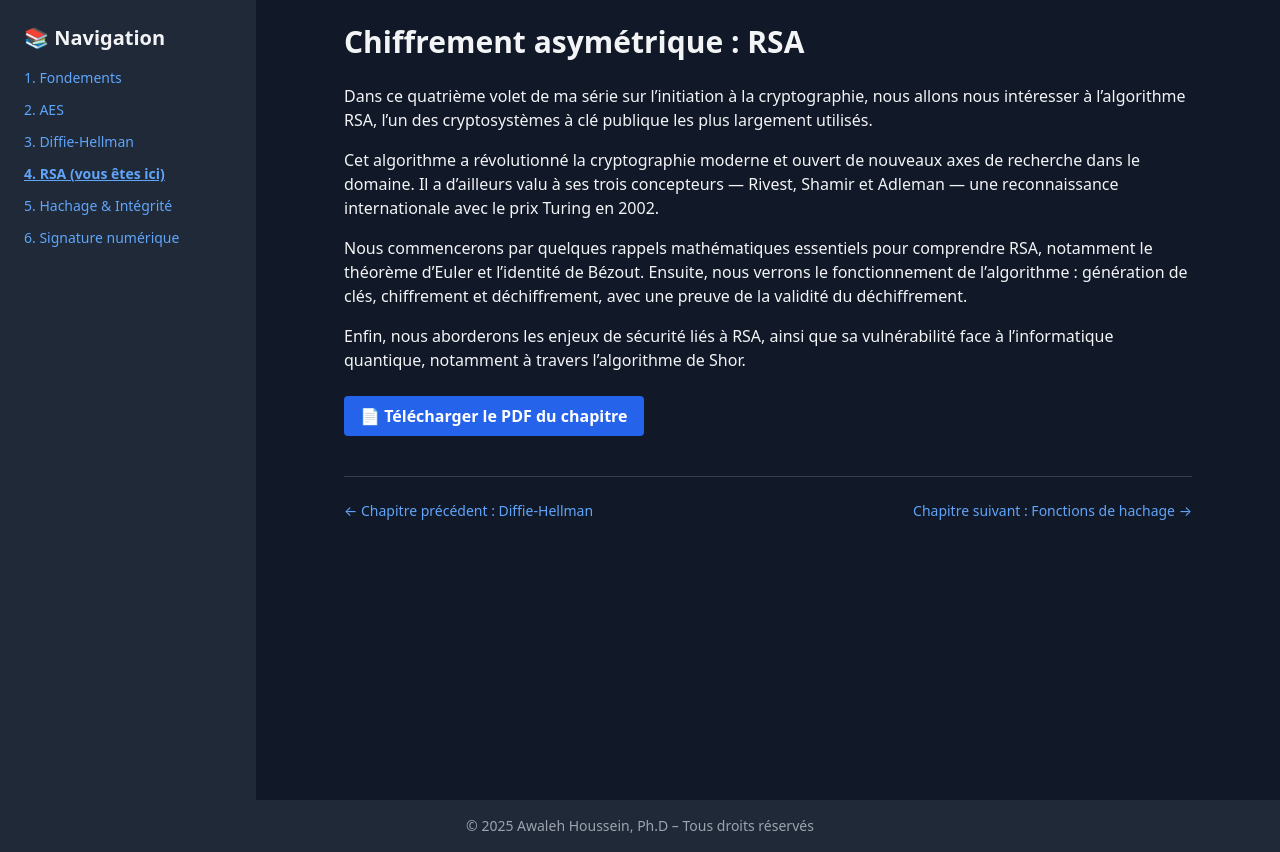
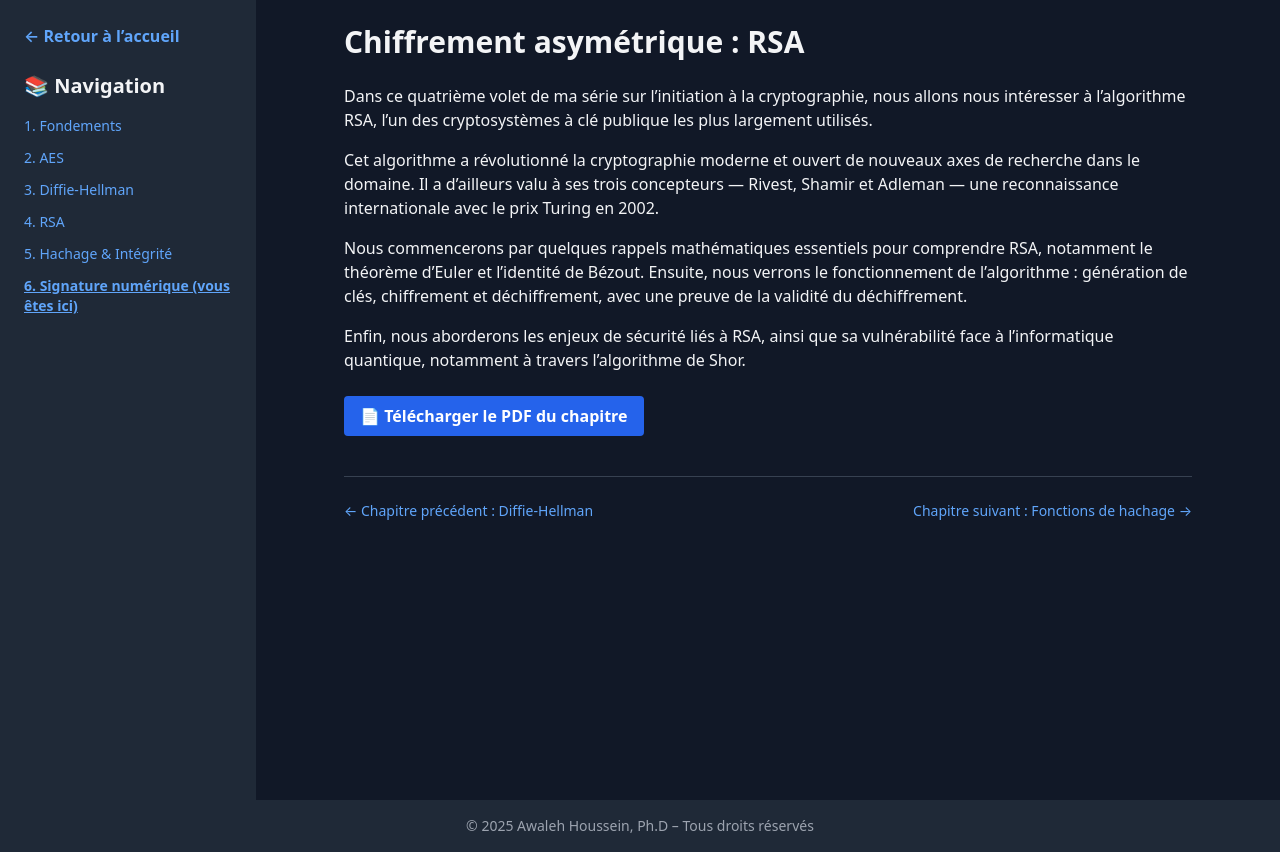
Before and after one commit to a23houss/crypto_blogs, a plain HTML site: page cryptographie-avancee.html in a window 1280 px wide. Drawn offline with nearby package versions, Linux system fonts and the light colour scheme.

Commit message:
Update cryptographie-avancee.html

```diff
--- a/cryptographie-avancee.html
+++ b/cryptographie-avancee.html
@@ -9,14 +9,17 @@
   <div class="flex min-h-screen">
     <!-- Menu latéral -->
     <aside class="w-64 bg-gray-800 p-6 hidden md:block">
+      <nav class="mb-6">
+        <a href="index.html" class="block text-blue-400 hover:underline font-semibold mb-4">← Retour à l’accueil</a>
+      </nav>
       <h2 class="text-xl font-semibold mb-4">📚 Navigation</h2>
       <ul class="space-y-3 text-sm">
         <li><a href="fondements-cryptographie.html" class="text-blue-400 hover:underline">1. Fondements</a></li>
         <li><a href="chiffrement-AES.html" class="text-blue-400 hover:underline">2. AES</a></li>
         <li><a href="diffie-hellman.html" class="text-blue-400 hover:underline">3. Diffie-Hellman</a></li>
-        <li><a href="cryptographie-avancee.html" class="text-blue-400 font-bold underline">4. RSA (vous êtes ici)</a></li>
+        <li><a href="cryptographie-avancee.html" class="text-blue-400 hover:underline">4. RSA</a></li>
         <li><a href="cas-pratiques.html" class="text-blue-400 hover:underline">5. Hachage & Intégrité</a></li>
-        <li><a href="resume-complet.html" class="text-blue-400 hover:underline">6. Signature numérique</a></li>
+        <li><a href="signature.html" class="text-blue-400 font-bold underline">6. Signature numérique (vous êtes ici)</a></li>
       </ul>
     </aside>
 
```
